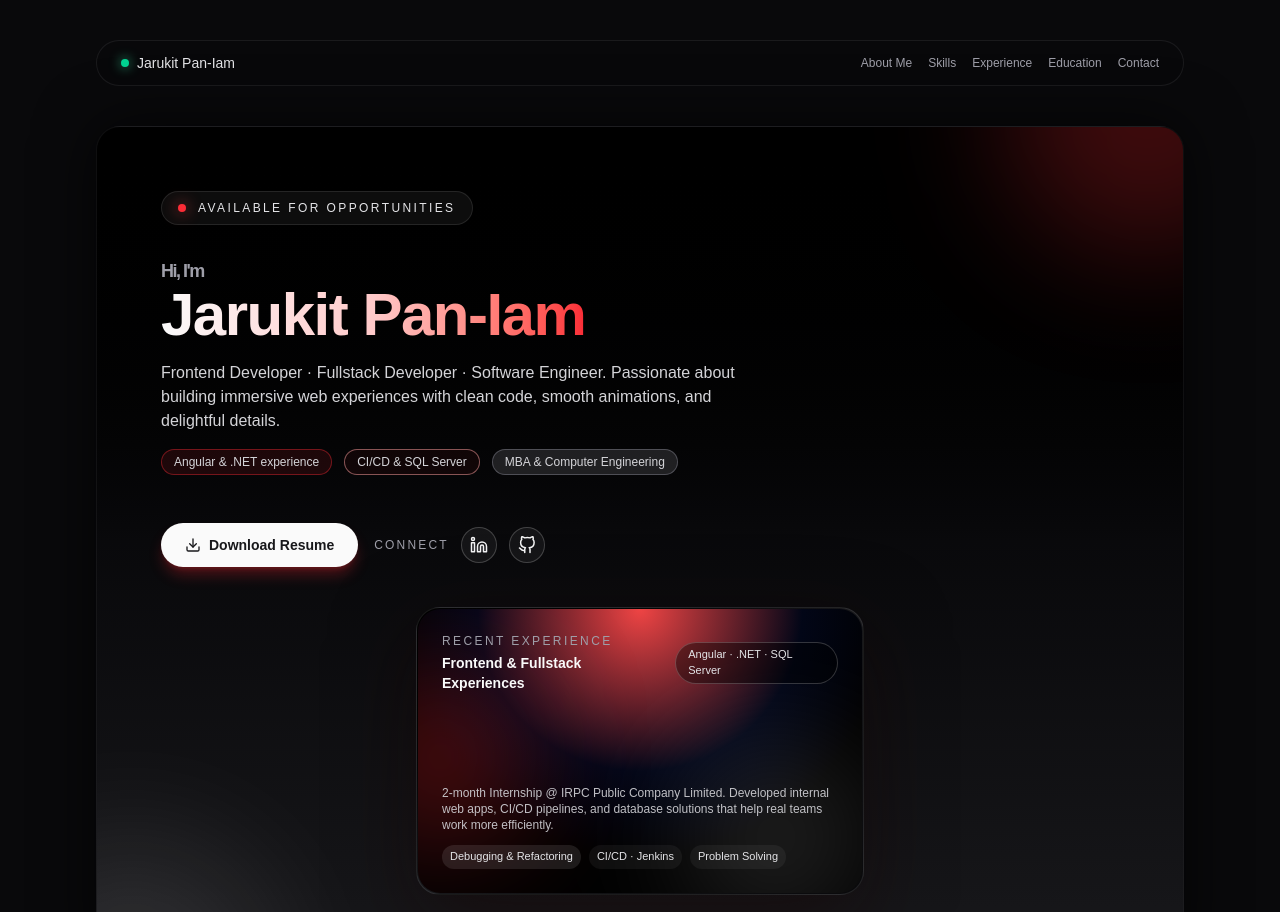
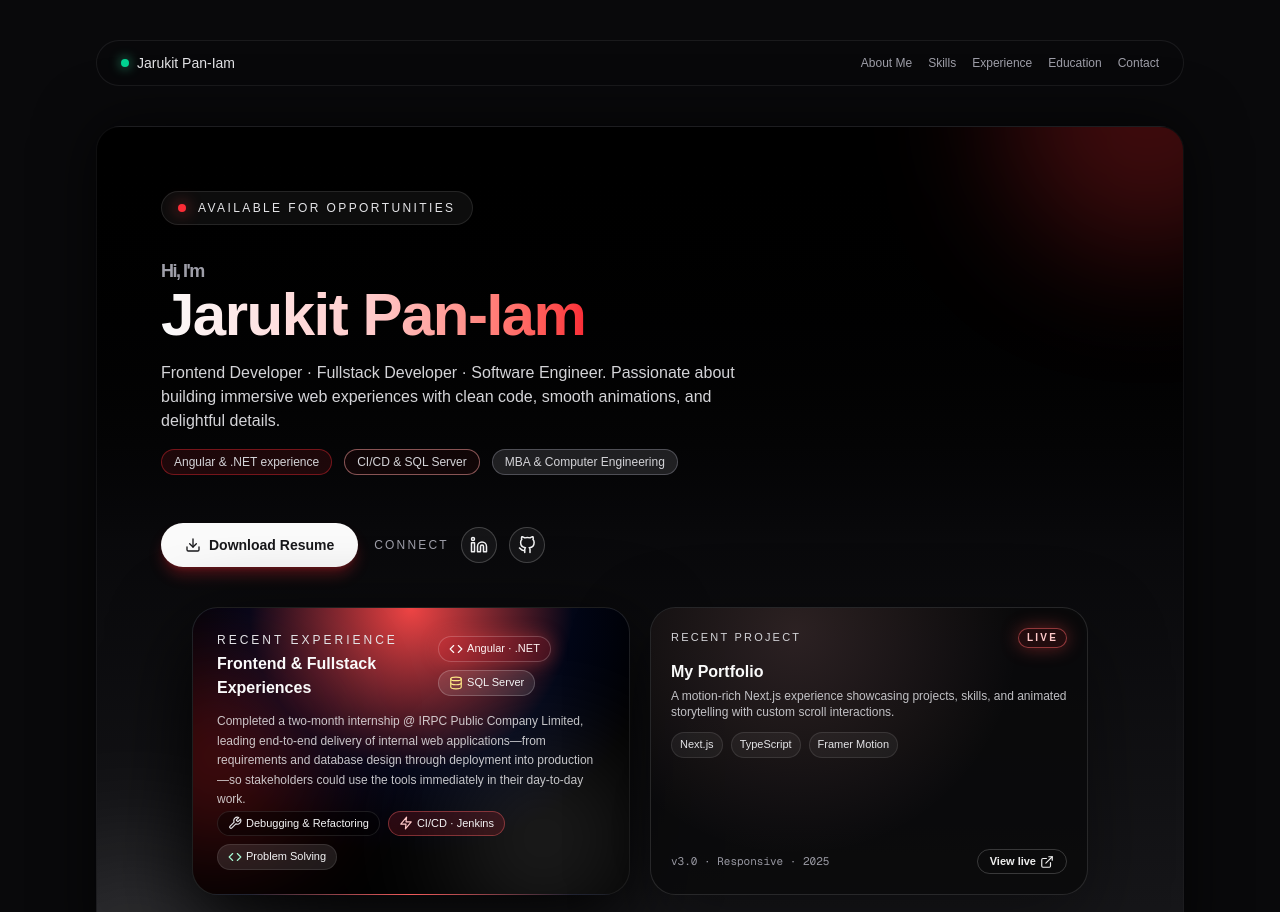
Before and after one commit to Jarukit-PM/Portfolio, a Next.js app: page / in a window 1280 px wide. Shown: the top 912 px of the page. Built offline with nearby package versions, Linux system fonts and the light colour scheme.

Commit message:
feat: add recent project

```diff
--- a/app/components/HeroSection.tsx
+++ b/app/components/HeroSection.tsx
@@ -1,7 +1,16 @@
 "use client";
 
 import { motion, type Variants } from "framer-motion";
-import { FiDownload, FiLinkedin, FiGithub } from "react-icons/fi";
+import {
+  FiDownload,
+  FiLinkedin,
+  FiGithub,
+  FiExternalLink,
+  FiCode,
+  FiDatabase,
+  FiTool,
+  FiZap,
+} from "react-icons/fi";
 import Link from "next/link";
 
 const container: Variants = {
@@ -56,7 +65,7 @@ export function HeroSection() {
   const name = "Jarukit Pan-Iam";
 
   return (
-    <section id="about" className="relative flex min-h-[70vh] items-center justify-center overflow-hidden rounded-3xl border border-zinc-800/40 bg-gradient-to-b from-black via-zinc-950 to-zinc-900 px-6 py-16 shadow-[0_0_60px_rgba(0,0,0,0.7)] sm:px-10 lg:px-16">
+    <section id="about" className="relative flex min-h-[70vh] items-center justify-center overflow-hidden rounded-3xl border border-zinc-800/40 bg-linear-to-b from-black via-zinc-950 to-zinc-900 px-6 py-16 shadow-[0_0_60px_rgba(0,0,0,0.7)] sm:px-10 lg:px-16">
       {/* background glow */}
       <motion.div
         className="pointer-events-none absolute -top-40 right-[-10%] h-72 w-72 rounded-full bg-red-500/25 blur-3xl"
@@ -101,7 +110,7 @@ export function HeroSection() {
               <span className="block text-zinc-400 text-base sm:text-lg">
                 Hi, I&apos;m
               </span>
-              <span className="bg-gradient-to-r from-zinc-50 via-red-200 to-red-500 bg-clip-text text-transparent">
+              <span className="bg-linear-to-r from-zinc-50 via-red-200 to-red-500 bg-clip-text text-transparent">
                 {name}
               </span>
             </motion.h1>
@@ -165,9 +174,9 @@ export function HeroSection() {
           </motion.div>
         </div>
 
-        {/* Right side: animated card / placeholder for future 3D */}
+        {/* Right side: twin highlight cards */}
         <motion.div
-          className="relative h-64 w-full max-w-md justify-self-center lg:h-72"
+          className="grid w-full gap-5 justify-self-center sm:grid-cols-2 lg:max-w-4xl"
           initial={{ opacity: 0, x: 40, rotateX: -10 }}
           animate={{
             opacity: 1,
@@ -182,23 +191,7 @@ export function HeroSection() {
           }}
         >
           <motion.div
-            className="absolute inset-0 rounded-3xl border border-white/10 bg-gradient-to-br from-black via-zinc-900 to-zinc-950 p-[1px] shadow-[0_24px_80px_rgba(0,0,0,0.9)]"
-            style={{ perspective: 1200 }}
-            animate={{
-              boxShadow: [
-                "0 24px 80px rgba(0,0,0,0.5)",
-                "0 24px 120px rgba(239,68,68,0.7)",
-                "0 24px 80px rgba(0,0,0,0.5)",
-              ],
-            }}
-            transition={{
-              duration: 6,
-              repeat: Infinity,
-              ease: "easeInOut",
-            }}
-          >
-            <motion.div
-              className="relative h-full w-full overflow-hidden rounded-[1.4rem] bg-[radial-gradient(circle_at_top,#ef4444_0,#020617_45%,#000_70%)]"
+            className="relative flex h-72 flex-col overflow-hidden rounded-[1.6rem] border border-white/12 bg-[radial-gradient(circle_at_top,#ef4444_0,#020617_45%,#000_70%)] shadow-[0_24px_80px_rgba(0,0,0,0.9)]"
             animate={{
               backgroundPosition: ["0% 0%", "100% 100%", "0% 0%"],
             }}
@@ -232,42 +225,115 @@ export function HeroSection() {
                 ease: "easeInOut",
               }}
             />
-
             <div className="relative flex h-full flex-col justify-between p-6 text-sm text-zinc-100">
-                <div className="flex items-center justify-between gap-3">
+              <div className="space-y-3">
+                <div className="flex items-center justify-between gap-4">
                   <div className="space-y-1">
-                    <p className="text-xs uppercase tracking-[0.2em] text-zinc-400">
+                    <p className="text-xs uppercase tracking-[0.25em] text-zinc-200">
                       Recent Experience
                     </p>
-                    <p className="text-sm font-semibold text-zinc-50">
+                    <p className="text-base font-semibold text-zinc-50">
                       Frontend &amp; Fullstack Experiences
                     </p>
                   </div>
-                  <div className="rounded-full border border-white/20 bg-black/40 px-3 py-1 text-[11px] font-medium text-zinc-200">
-                    Angular · .NET · SQL Server
+                  <div className="space-y-2 text-[11px]">
+                    <span className="inline-flex items-center gap-1 rounded-full border border-white/20 bg-red-500/20 px-2.5 py-1 text-red-50 shadow-[0_0_18px_rgba(239,68,68,0.4)]">
+                      <FiCode className="h-3.5 w-3.5" />
+                      Angular · .NET
+                    </span>
+                    <span className="inline-flex items-center gap-1 rounded-full border border-white/20 bg-white/10 px-2.5 py-1 text-zinc-100">
+                      <FiDatabase className="h-3.5 w-3.5 text-amber-200" />
+                      SQL Server
+                    </span>
                   </div>
                 </div>
 
-                <div className="space-y-3">
-                  <p className="text-xs text-zinc-300/90">
-                    2-month Internship @ IRPC Public Company Limited. Developed internal
-                    web apps, CI/CD pipelines, and database solutions that help
-                    real teams work more efficiently.
+                <p className="text-xs text-zinc-100/80 leading-relaxed">
+                  Completed a two-month internship @ IRPC Public Company Limited, leading end-to-end delivery of internal web applications—from requirements and database design through deployment into production—so stakeholders could use the tools immediately in their day-to-day work.
                 </p>
-                  <div className="flex flex-wrap gap-2 text-[11px] text-zinc-200">
-                    <span className="rounded-full bg-white/10 px-2 py-1">
+              </div>
+
+              <div className="flex flex-wrap gap-2 text-[11px] text-zinc-100">
+                <span className="inline-flex items-center gap-1 rounded-full border border-white/10 bg-black/40 px-2.5 py-1">
+                  <FiTool className="h-3.5 w-3.5 text-zinc-200" />
                   Debugging &amp; Refactoring
                 </span>
-                    <span className="rounded-full bg-white/5 px-2 py-1">
+                <span className="inline-flex items-center gap-1 rounded-full border border-red-400/40 bg-red-500/15 px-2.5 py-1">
+                  <FiZap className="h-3.5 w-3.5 text-red-200" />
                   CI/CD · Jenkins
                 </span>
-                    <span className="rounded-full bg-white/5 px-2 py-1">
+                <span className="inline-flex items-center gap-1 rounded-full border border-white/10 bg-white/10 px-2.5 py-1">
+                  <FiCode className="h-3.5 w-3.5 text-emerald-200" />
                   Problem Solving
                 </span>
               </div>
             </div>
+          </motion.div>
+
+          <motion.div
+            className="relative h-72 overflow-hidden rounded-[1.6rem] border border-white/12 bg-zinc-950/80 p-5 text-sm text-zinc-100 shadow-[0_24px_80px_rgba(0,0,0,0.4)]"
+            initial={{ opacity: 0, y: 30 }}
+            animate={{ opacity: 1, y: 0 }}
+            transition={{ delay: 0.6, duration: 0.6 }}
+          >
+            <motion.div
+              className="pointer-events-none absolute inset-0 opacity-40"
+              animate={{
+                background: [
+                  "radial-gradient(circle at 0% 0%, rgba(239,68,68,0.45), transparent 55%)",
+                  "radial-gradient(circle at 80% 20%, rgba(255,255,255,0.25), transparent 60%)",
+                  "radial-gradient(circle at 0% 0%, rgba(239,68,68,0.45), transparent 55%)",
+                ],
+              }}
+              transition={{ duration: 8, repeat: Infinity, ease: "easeInOut" }}
+            />
+            <div className="relative flex h-full flex-col justify-between">
+              <div className="space-y-3">
+                <div className="flex items-center justify-between text-[11px] uppercase tracking-[0.2em] text-zinc-300">
+                  <span>Recent Project</span>
+                  <span className="rounded-full border border-red-400/50 bg-red-500/10 px-2 py-0.5 text-[10px] font-semibold text-red-200 shadow-[0_0_18px_rgba(239,68,68,0.4)]">
+                    Live
+                  </span>
                 </div>
+
+                <div className="space-y-1">
+                  <p className="text-base font-semibold text-zinc-50">My Portfolio</p>
+                  <p className="text-xs text-zinc-300/90">
+                    A motion-rich Next.js experience showcasing projects, skills, and animated storytelling with custom scroll interactions.
+                  </p>
+                </div>
+
+                <div className="flex flex-wrap gap-2 text-[11px] text-zinc-200">
+                  <span className="rounded-full border border-white/10 bg-white/5 px-2 py-1">
+                    Next.js
+                  </span>
+                  <span className="rounded-full border border-white/10 bg-white/5 px-2 py-1">
+                    TypeScript
+                  </span>
+                  <span className="rounded-full border border-white/10 bg-white/5 px-2 py-1">
+                    Framer Motion
+                  </span>
+                </div>
+              </div>
+
+              <motion.div
+                className="flex items-center justify-between pt-2 text-xs text-zinc-200"
+                animate={{ opacity: [0.7, 1, 0.7] }}
+                transition={{ duration: 4, repeat: Infinity }}
+              >
+                <span className="font-mono text-[11px] text-zinc-400">
+                  v3.0 · Responsive · 2025
+                </span>
+                <Link
+                  href="https://jarukit-pm.github.io/portfolio/"
+                  target="_blank"
+                  className="inline-flex items-center gap-1 rounded-full border border-white/20 px-3 py-1 text-[11px] font-semibold text-zinc-50 transition hover:border-red-400 hover:text-red-300"
+                >
+                  View live
+                  <FiExternalLink className="h-3.5 w-3.5" />
+                </Link>
               </motion.div>
+            </div>
           </motion.div>
         </motion.div>
       </motion.div>
--- a/app/components/SkillsSection.tsx
+++ b/app/components/SkillsSection.tsx
@@ -22,6 +22,7 @@ import {
   SiPostgresql,
   SiReact,
   SiReactquery,
+  SiSass,
   SiTailwindcss,
   SiThreedotjs,
   SiTypescript,
@@ -61,6 +62,7 @@ const skillIcons: Record<string, ReactNode> = {
   "Next.js": <SiNextdotjs />,
   JavaScript: <SiJavascript />,
   TypeScript: <SiTypescript />,
+  SCSS: <SiSass />,
   "Tailwind CSS": <SiTailwindcss />,
   "Framer Motion": <SiFramer />,
   "Three.js": <SiThreedotjs />,
@@ -89,6 +91,7 @@ const skillColors: Record<string, string> = {
   "Next.js": "text-zinc-100",
   JavaScript: "text-yellow-300",
   TypeScript: "text-sky-300",
+  SCSS: "text-pink-400",
   "Tailwind CSS": "text-teal-300",
   "Framer Motion": "text-pink-300",
   "Three.js": "text-emerald-300",
```
Also changed, not shown: 1 other file (tests, documents, lock files or other folders). Lines whose indentation alone changed are shown as unchanged.
